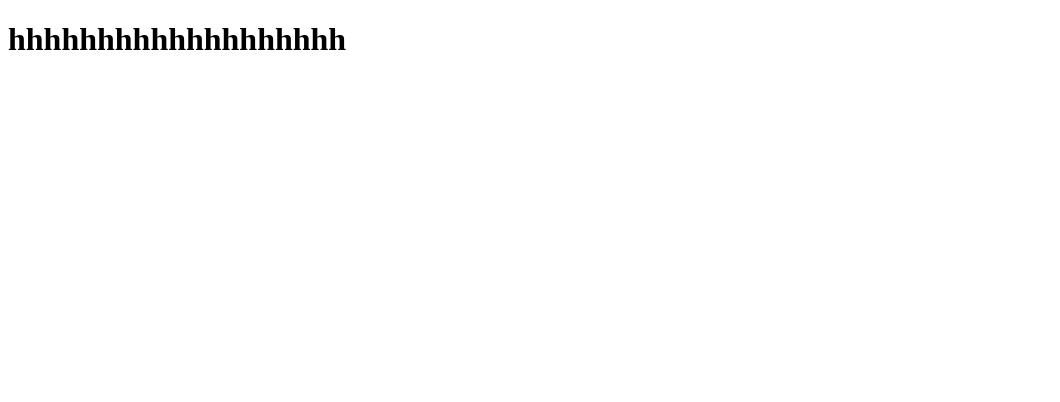
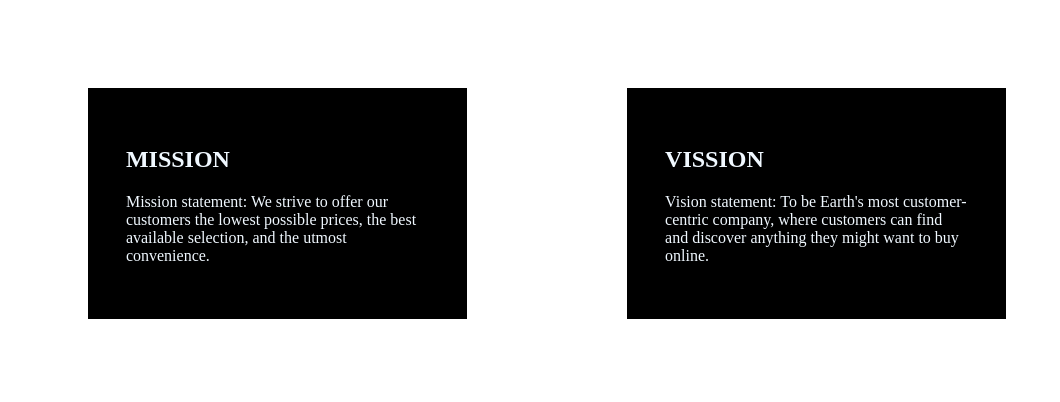
Before and after one commit to faarahtallman/news_website, a plain HTML site: page about.html in a window 1280 px wide. Shown: the whole page, without its empty margins (0-1060 px from the left). Drawn offline with Linux system fonts and the light colour scheme.

Commit message:
about page

```diff
--- a/about.html
+++ b/about.html
@@ -1,11 +1,52 @@
 <!DOCTYPE html>
 <html lang="en">
 <head>
-    <meta charset="UTF-8">
-    <meta name="viewport" content="width=device-width, initial-scale=1.0">
-    <title>Document</title>
+  <meta charset="UTF-8">
+  <meta name="viewport" content="width=device-width, initial-scale=1.0">
+  <title>Document</title>
 </head>
+<style>
+  .column {
+  float: left;
+  width: 30%;
+  margin-right: 50px;
+  margin: 80px;
+  padding-top: 20;
+}
+.contaners{
+  background-color: black;
+  padding: 10%;
+}
+ .about,p {
+color: aliceblue;
+}
+h2 {
+  color: aliceblue;
+}
+
+/* Clear floats after the columns */
+.row:after {
+  content: "";
+  display: table;
+  clear: both;
+}
+</style>
 <body>
- <h1>hhhhhhhhhhhhhhhhhhh</h1>
+  <div class="row">
+    <div class="column">
+      <div class="contaners">
+      <h2>MISSION</h2>
+      <p>Mission statement: We strive to offer our customers the lowest possible prices,
+        the best available selection, and the utmost convenience.</p>
+        </div>
+    </div>
+    <div class="column">
+      <div class="contaners">
+      <h2>VISSION</h2>
+      <p>Vision statement: To be Earth's most customer-centric company,
+        where customers can find and discover anything they might want to buy online.</p>
+        </div>
+    </div>
+  </div>
 </body>
 </html>
--- a/sytle.css
+++ b/sytle.css
@@ -0,0 +1,24 @@
+.column {
+    float: left;
+    width: 30%;
+    margin-right: 50px;
+    margin: 80px;
+    padding-top: 20;
+  }
+  .contaners{
+    background-color: black;
+    padding: 10%;
+  }
+   .about,p {
+  color: aliceblue;
+  }
+  h2 {
+    color: aliceblue;
+  }
+
+
+  .row:after {
+    content: "";
+    display: table;
+    clear: both;
+  }
```
